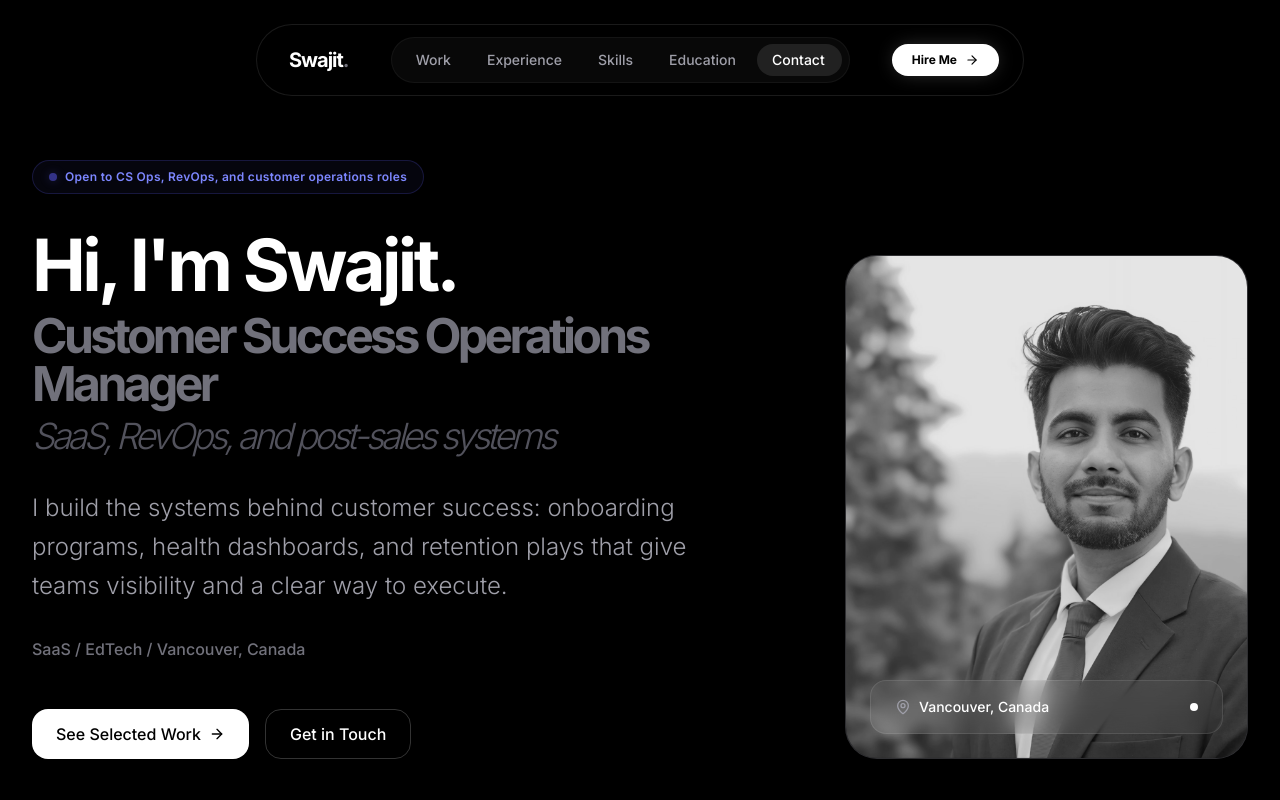
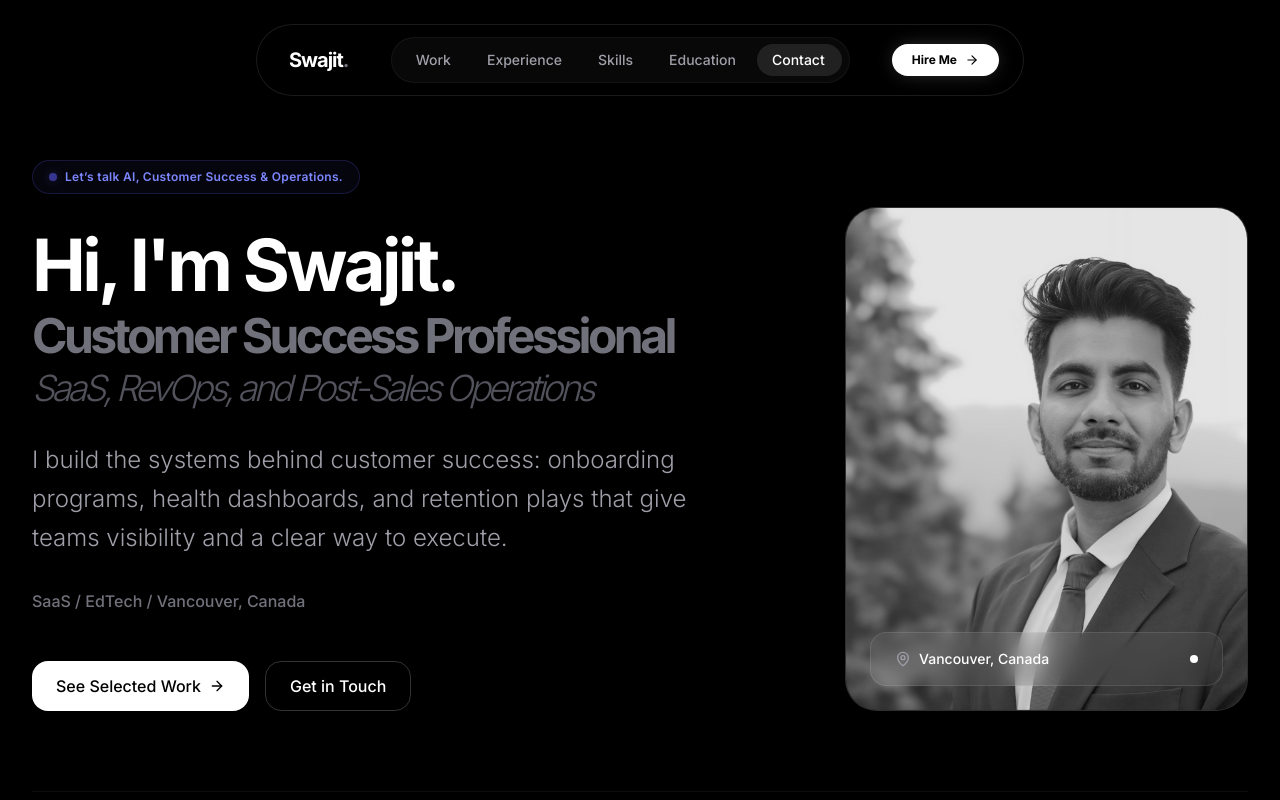
Before and after one commit to swajitp/portfolio_vercel, a Next.js app: page / in a window 1280 px wide. Shown: the top 800 px of the page. Built offline with nearby package versions, Linux system fonts and the light colour scheme.

Commit message:
Update text in hero section for clarity

```diff
--- a/components/hero-section.tsx
+++ b/components/hero-section.tsx
@@ -43,7 +43,7 @@ export function HeroSection() {
           <Reveal>
             <div className="inline-flex items-center gap-2 rounded-full border border-indigo-500/20 bg-indigo-500/5 px-4 py-2 text-xs font-semibold tracking-wide text-indigo-400">
               <span className="h-2 w-2 rounded-full bg-indigo-500 shadow-[0_0_10px_rgba(99,102,241,0.5)] motion-safe:animate-pulse" />
-              Open to CS Ops, RevOps, and customer operations roles
+              Let’s talk AI, Customer Success & Operations.
             </div>
           </Reveal>
 
@@ -51,10 +51,10 @@ export function HeroSection() {
             <h1 className="mb-3 text-4xl font-bold leading-[1.08] tracking-tighter text-white sm:text-5xl md:text-4xl lg:text-5xl xl:text-7xl">
               Hi, I&apos;m Swajit.
               <span className="mt-2 block text-3xl text-zinc-500 sm:text-4xl md:text-3xl lg:text-4xl xl:text-5xl">
-                Customer Success Operations Manager
+                Customer Success Professional
               </span>
               <span className="mt-2 block text-2xl font-light italic text-zinc-600 sm:text-3xl md:text-2xl lg:text-3xl xl:text-4xl">
-                SaaS, RevOps, and post-sales systems
+                SaaS, RevOps, and Post-Sales Operations
               </span>
             </h1>
           </Reveal>
```
